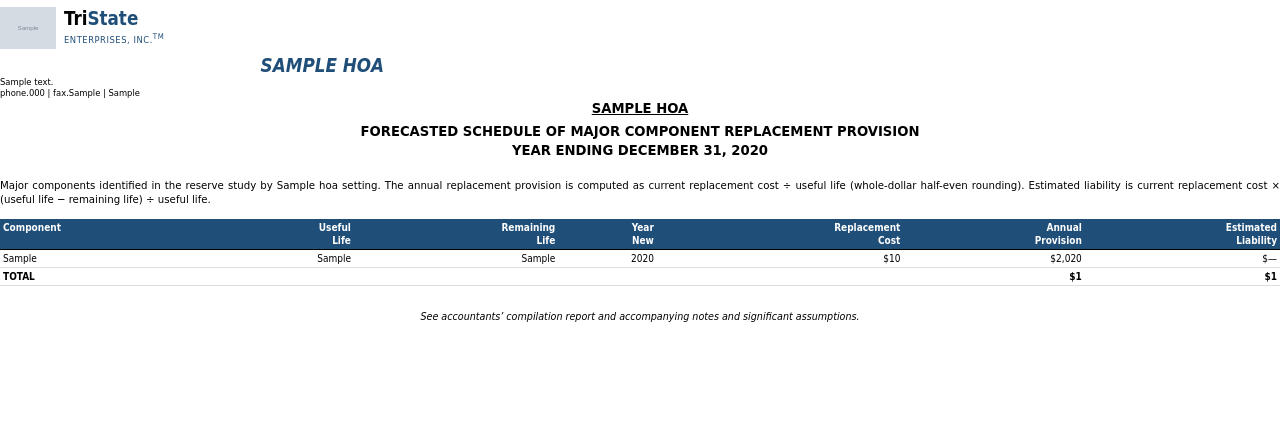
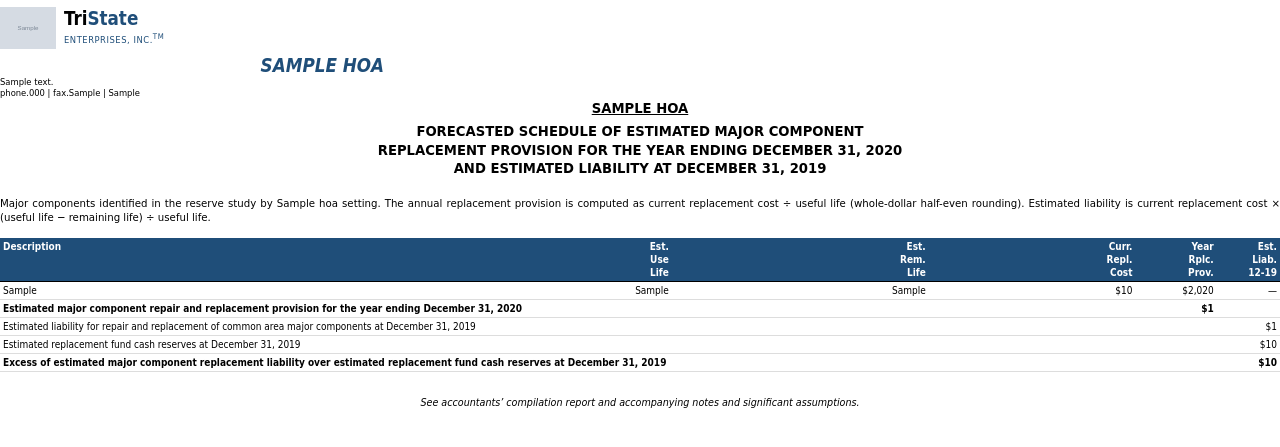
Before and after one commit to sahilkharche999/tristate-enterprises-pop, a Python web app: template backend/app/disclosure_package/templates/standard/reserve_component_schedule.html in a window 1280 px wide. Shown: the top 447 px of the page. Run offline with Jinja, Linux system fonts and the light colour scheme; the template is opened without the code that fills it: most values are stand-ins (such as "Sample title", 1, 10 or a date in 2020); grey boxes marked "Sample" are stand-in pictures.

Commit message:
Match the Levy component schedule and state the five-year funding table at year end.
Drop the Year New column, keep the reserve study's category headers through
the adapter so both component schedules print them, and close the schedule
with the liability, replacement fund cash, and excess lines. The 5570 item-7
table now uses December 31 liability and ending cash for each year, and a
component replaced during a year ends it one year old.

```diff
--- a/backend/app/disclosure_package/schemas.py
+++ b/backend/app/disclosure_package/schemas.py
@@ -57,6 +57,9 @@ class ReserveStudyComponent(BaseModel):
     remaining_life: int = Field(ge=0)
     replacement_cost: Decimal = Field(ge=Decimal("0"))
     year_new: Optional[int] = Field(default=None, ge=1900, le=3000)
+    # Category headers the study prints immediately above this row
+    # (e.g. ["BUILDING SYSTEMS", "Balcony"]), verbatim and in order.
+    section_headers: list[str] = Field(default_factory=list)
 
 
 class ReserveFundingPlanRow(BaseModel):
--- a/backend/app/disclosure_package/templates/standard/reserve_component_schedule.html
+++ b/backend/app/disclosure_package/templates/standard/reserve_component_schedule.html
@@ -6,8 +6,9 @@
   {{ hoa.name | upper }}
 </p>
 <p class="center bold" style="font-size:11pt; line-height:1.25; margin-bottom:14pt">
-  FORECASTED SCHEDULE OF MAJOR COMPONENT REPLACEMENT PROVISION<br>
-  YEAR ENDING DECEMBER 31, {{ fiscal_year }}
+  FORECASTED SCHEDULE OF ESTIMATED MAJOR COMPONENT<br>
+  REPLACEMENT PROVISION FOR THE YEAR ENDING DECEMBER 31, {{ fiscal_year }}<br>
+  AND ESTIMATED LIABILITY AT DECEMBER 31, {{ fiscal_year - 1 }}
 </p>
 
 <p class="legal-block" style="margin-bottom:10pt">
@@ -18,34 +19,52 @@
   replacement cost &times; (useful life &minus; remaining life) &divide; useful life.
 </p>
 
+{% macro money(v) %}${{ '{:,.0f}'.format(v) }}{% endmacro %}
 <table class="wide-table">
   <thead>
     <tr>
-      <th>Component</th>
-      <th>Useful<br>Life</th>
-      <th>Remaining<br>Life</th>
-      <th>Year<br>New</th>
-      <th>Replacement<br>Cost</th>
-      <th>Annual<br>Provision</th>
-      <th>Estimated<br>Liability</th>
+      <th>Description</th>
+      <th>Est.<br>Use<br>Life</th>
+      <th>Est.<br>Rem.<br>Life</th>
+      <th>Curr.<br>Repl.<br>Cost</th>
+      <th>Year<br>Rplc.<br>Prov.</th>
+      <th>Est.<br>Liab.<br>12-{{ '%02d' % ((fiscal_year - 1) % 100) }}</th>
     </tr>
   </thead>
   <tbody>
     {% for c in computed.reserve_components %}
+    {% if c.is_header %}
+    <tr class="group-header"><td colspan="6">{{ c.line_item }}</td></tr>
+    {% else %}
     <tr>
       <td>{{ c.line_item }}</td>
       <td>{{ c.useful_life or '—' }}</td>
       <td>{{ c.remaining_life if c.remaining_life is not none else '—' }}</td>
-      <td>{{ c.year_new or '—' }}</td>
-      <td>${{ '{:,.0f}'.format(c.replacement_cost) if c.replacement_cost else '—' }}</td>
-      <td>${{ '{:,.0f}'.format(c.year_replacement_provision) if c.year_replacement_provision else '—' }}</td>
-      <td>${{ '{:,.0f}'.format(c.estimated_liability) if c.estimated_liability else '—' }}</td>
+      <td>{{ money(c.replacement_cost) if c.replacement_cost else '—' }}</td>
+      <td>{{ money(c.year_replacement_provision) if c.year_replacement_provision else '—' }}</td>
+      <td>{{ money(c.estimated_liability) if c.estimated_liability else '—' }}</td>
     </tr>
+    {% endif %}
     {% endfor %}
     <tr class="totals-row">
-      <td colspan="5" class="bold">TOTAL</td>
-      <td class="bold">${{ '{:,.0f}'.format(computed.total_year_replacement_provision) }}</td>
-      <td class="bold">${{ '{:,.0f}'.format(computed.total_estimated_liability) }}</td>
+      <td colspan="4" class="bold">Estimated major component repair and replacement
+        provision for the year ending December 31, {{ fiscal_year }}</td>
+      <td class="bold">{{ money(computed.total_year_replacement_provision) }}</td>
+      <td></td>
+    </tr>
+    <tr>
+      <td colspan="5">Estimated liability for repair and replacement of common area
+        major components at December 31, {{ fiscal_year - 1 }}</td>
+      <td>{{ money(computed.total_estimated_liability) }}</td>
+    </tr>
+    <tr>
+      <td colspan="5">Estimated replacement fund cash reserves at December 31, {{ fiscal_year - 1 }}</td>
+      <td>{{ money(computed.estimated_replacement_fund_cash) }}</td>
+    </tr>
+    <tr class="totals-row">
+      <td colspan="5" class="bold">Excess of estimated major component replacement liability over
+        estimated replacement fund cash reserves at December 31, {{ fiscal_year - 1 }}</td>
+      <td class="bold">{{ money(computed.under_funded_balance_total) }}</td>
     </tr>
   </tbody>
 </table>
```
Also changed, not shown: backend/app/disclosure_package/adapters.py (+7 -0 lines), backend/app/disclosure_package/compiler.py (+37 -18 lines), backend/tests/test_compiler_thirty_year.py (+37 -30 lines), backend/tests/test_disclosure_package_adapters.py (+22 -17 lines).
